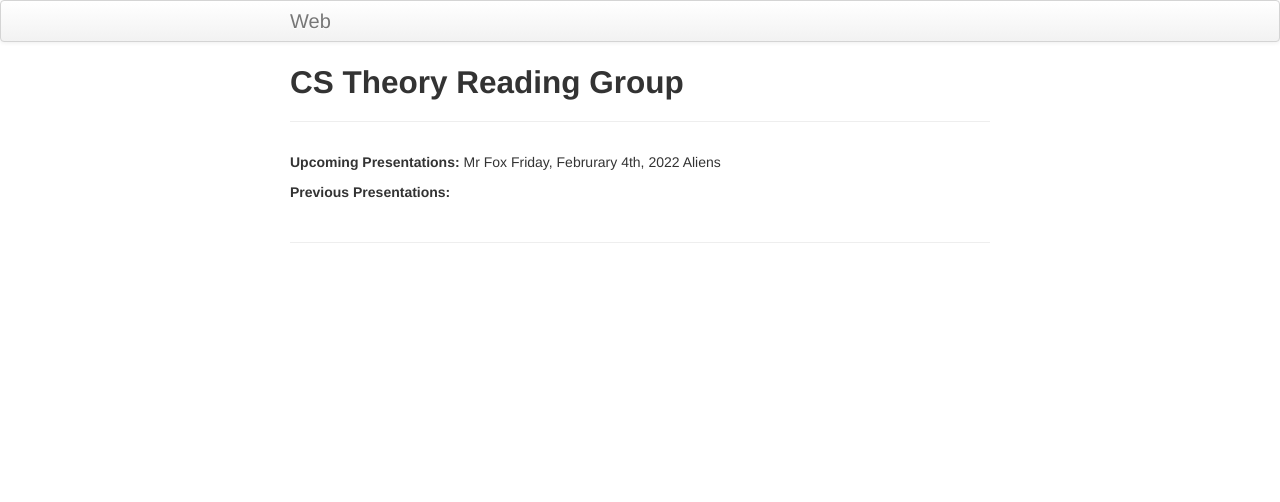
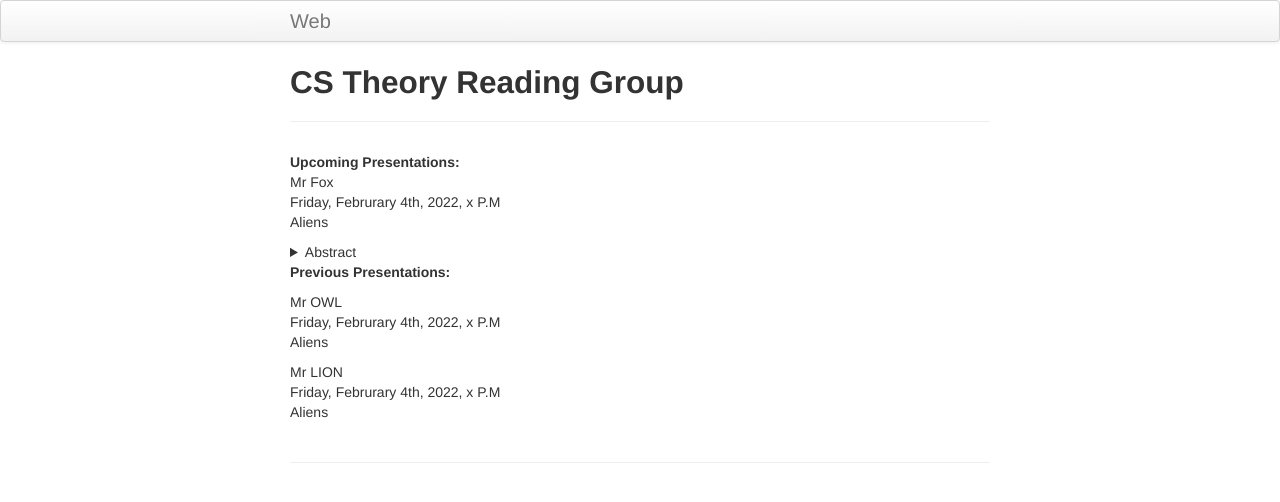
Before and after one commit to SRA2/cstweb, a Jekyll site: the page built from index.md, in a window 1280 px wide. Shown: the top 502 px of the page. Built offline with Jekyll 4.4.1, drawn with Linux system fonts in a browser that asks for light colours.

Commit message:
collapse

```diff
--- a/index.md
+++ b/index.md
@@ -6,7 +6,19 @@ description:
 ---
 **Upcoming Presentations:**
 Mr Fox
-Friday, Februrary 4th, 2022
+Friday, Februrary 4th, 2022, x P.M
+Aliens
+<details>
+  <summary>Abstract</summary>
+  Hmm are you sure?!
+</details>
+
+**Previous Presentations:**
+
+Mr OWL
+Friday, Februrary 4th, 2022, x P.M
 Aliens
 
-**Previous Presentations:**
+Mr LION
+Friday, Februrary 4th, 2022, x P.M
+Aliens
```
